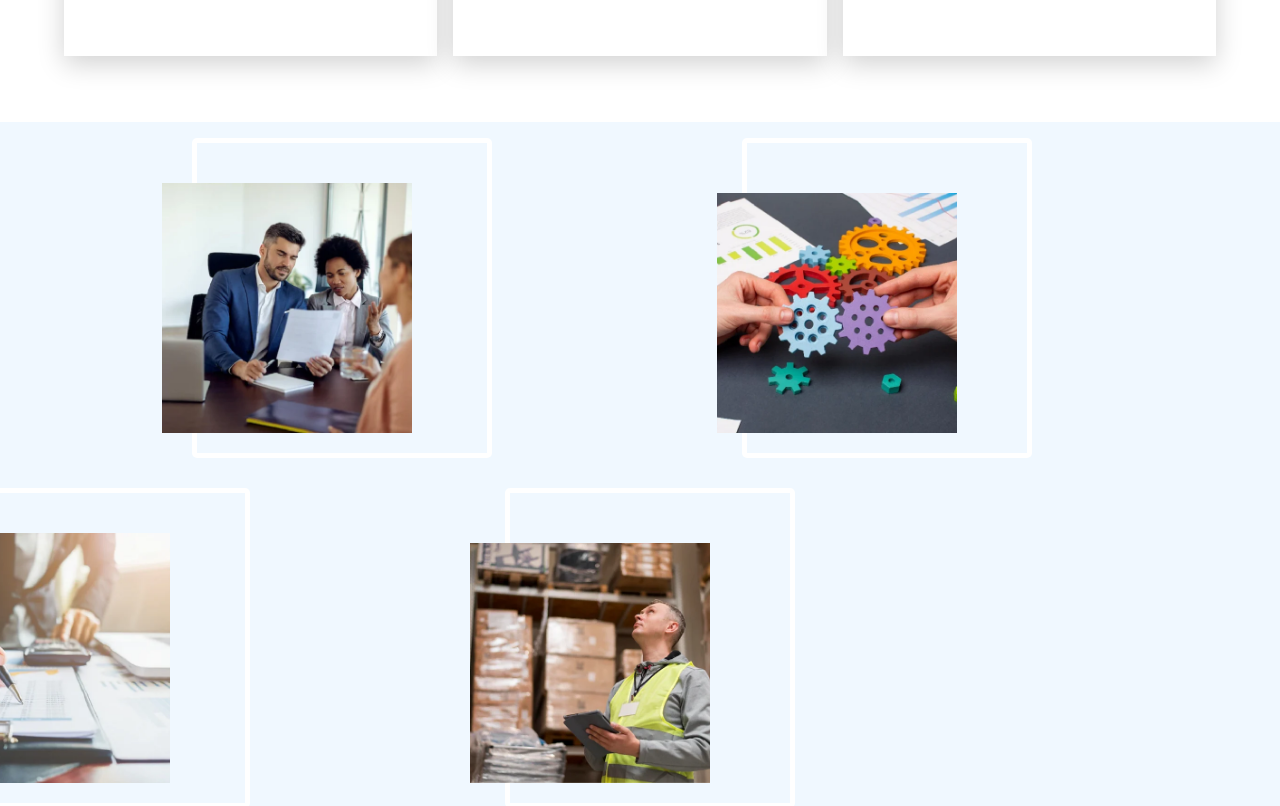
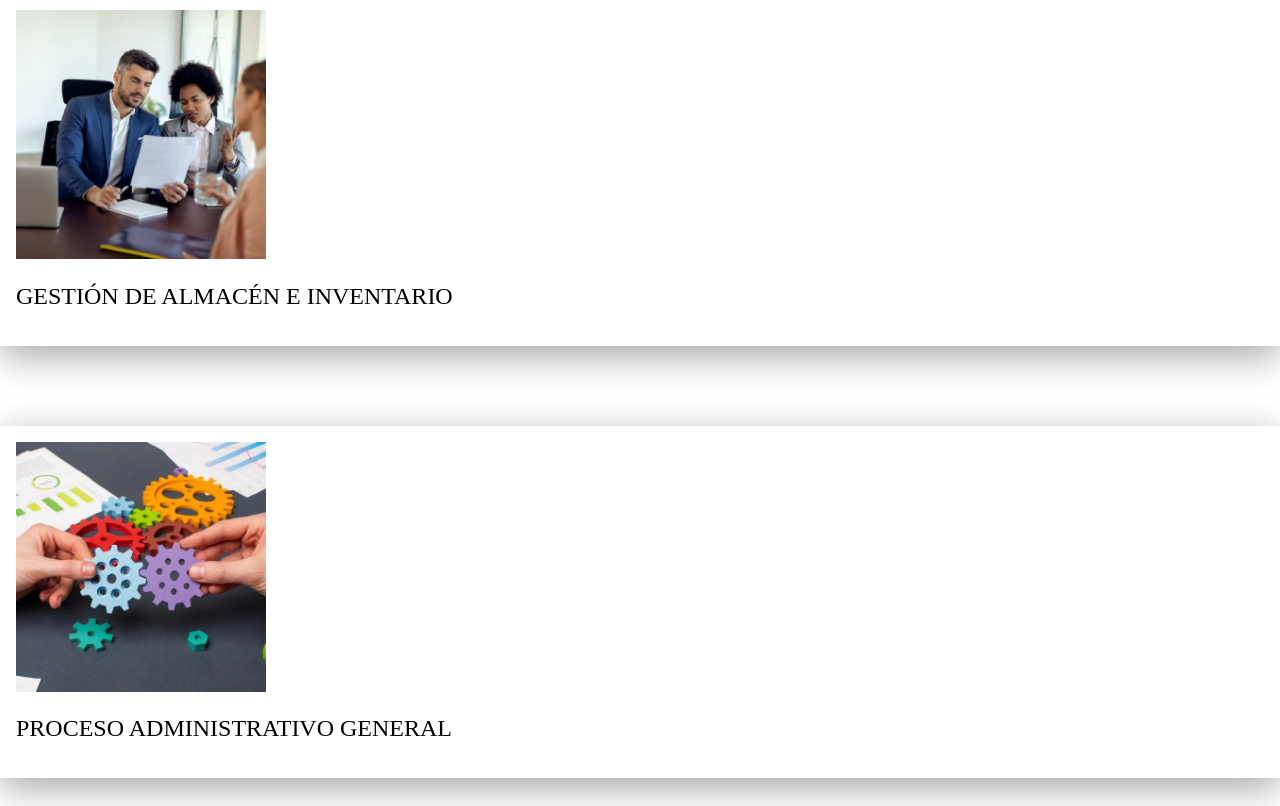
Before and after one commit to JLWhiter/mejora_frontend, a React (Create React App) app: page / in a window 1280 px wide. Shown: the part 1300-2106 px from the top of the page. Built offline with nearby package versions, Linux system fonts and the light colour scheme.

Commit message:
mejora visual del principal
mejora visual

```diff
--- a/src/contends/principal.js
+++ b/src/contends/principal.js
@@ -5,7 +5,7 @@ import { GrCertificate } from "react-icons/gr";
 import { BsStar } from "react-icons/bs";
 function Principal() {
   return (
-    <div>
+    <div className='Principal'>
 
       <div className="banner">
         <img src="/uploads/banner1.jpg" alt='logo' className="banner-img" />
@@ -66,27 +66,28 @@ function Principal() {
 
         <section id="grupo-1">
           <ul className='curso1'>
+
+            <li><img src="/uploads/curs_7.png" alt="Gestión" id="banner3" /></li>
             <li><h1 id="tex1">GESTIÓN DE ALMACÉN E INVENTARIO</h1></li>
-            <li><img src="/uploads/curs_7.png" alt="Gestión" id="banner3" /></li>
           </ul>
 
           <ul className='curso2'>
+            <li><img src="/uploads/curs_9.webp" alt="Administrativo" id="banner4" /></li>
             <li><h1 id="tex2">PROCESO ADMINISTRATIVO GENERAL</h1></li>
-            <li><img src="/uploads/curs_9.webp" alt="Administrativo" id="banner4" /></li>
           </ul>
         </section>
 
         <section id="grupo-2">
           <ul className='curso3'>
+            <li><img src="/uploads/curs_10.webp" alt="Disciplinario" id="banner5" /></li>
             <li><h1 id="tex3">PROCESO DISCIPLINARIO PASS</h1></li>
-            <li><img src="/uploads/curs_10.webp" alt="Disciplinario" id="banner5" /></li>
           </ul>
 
           <ul className='curso4'>
+            <li><img src="/uploads/curs_11.webp" alt="SIAF" id="banner6" /></li>
             <li>
               <h1 id="tex4">SISTEMA INTEGRADO DE ADMINISTRACIÓN FINANCIERA SIAF – RP </h1>
             </li>
-            <li><img src="/uploads/curs_11.webp" alt="SIAF" id="banner6" /></li>
           </ul>
         </section>
 
--- a/src/contends/stylescss/principal.css
+++ b/src/contends/stylescss/principal.css
@@ -113,7 +113,7 @@ transform: translateX(380px);
     max-width: 90%;
     text-align: center;
     align-items: center;
-    margin-top: -10%;
+    margin-top: -20%;
 }
 .beneficios>h1 {
     margin-bottom: 2rem;
@@ -144,110 +144,30 @@ transform: translateX(380px);
     background-color: #ffffff;
     box-shadow: 0 8px 25px rgba(0, 0, 0, 0.18);
 }
-
 .beneficios-grid :hover{
     transform: scale(1.1);
     transition: .5s;
 }
 
-
-
-#tex1, #tex2, #tex3, #tex4 {
-    display: none;
-    position: relative;
-    width: 120px;
-    font-size: 10px;
+.curso1, .curso2, .curso3, .curso4 {
+    display: list-item;
+    height: 100%;
+    margin-top: 0;
+    margin-bottom: 5rem;
+    padding: 1rem;
+    background-color: #ffffff;
+    box-shadow: 0 10px 35px rgba(0, 0, 0, 0.349);
 }
-#banner3, #banner4, #banner5, #banner6{
-    width: 250px;
+.servicios ul li img{
+    width: 20%;
 }
-.curso1, .curso2, .curso3, .curso4 {
-    background-color: transparent;
-    height: 310px;
-    border-radius: 5px;
-    border: 5px solid white;
-}
-
-#text1, .curso1{
-    display: flex;
-    position: relative;
-    left: 100px;
-}
-
-#banner3{
-    position: relative;
-    top: 40px;
-    left: -75px;
-}
-
-#text3, .curso3{
-    display: flex;
-    position: relative;
-    left: -160px;
-}
-
-#banner5{
-    position: relative;
-    top: 40px;
-    left: -75px;
-}
-
-
-#text2 , .curso2 {
-    display: flex;
-    position: relative;
-    left: 350px;
-}
-#banner4{
-    position: relative;
-    display: flex;
-    top: 50px;
-    width: 240px;
-    left: -70px;
-}
-
-#text4, .curso4{
-    display: flex;
-    position: relative;
-    left: 95px;
-}
-#banner6{
-    position:relative;
-    top: 50px;
-    width: 240px;
-    left: -80px;
-}
-
-.servicios {
-    background-color: aliceblue;
-    position: relative;
-    display: flex;
-    margin-top: 20px;
-    height: 700px;
-    left: 0px;
-}
-
-#grupo-1 {
-    display: flex;
-    position: relative;
-    transform: translateX(92px);
-}
-
-#grupo-2 {
-    display: flex;
-    position: relative;
-    top: 350px;
-    transform: translateX(-480px);
-}
-
-
-
-#cambiar:hover {
-    color: white;
-}
-
 @media (max-width: 780px) {
-
+    .Principal{
+        margin: 20px auto;
+        background: linear-gradient(to right,
+        hsla(165, 43%, 41%, 0.37),
+        #3996824f);
+    }
     .contenido-image {
         display: flex;
         margin-top: 0%;
@@ -284,11 +204,11 @@ transform: translateX(380px);
         gap: 20px;
     }
 
-
     #tex1, #tex2, #tex3, #tex4 {
-    position: relative;
-    width: 80%;
-    font-size: 10px;
+        display: flex;
+        position: relative;
+        width: 80%;
+        font-size: 10px;
     }
 
     #banner3, #banner4, #banner5, #banner6{
```
